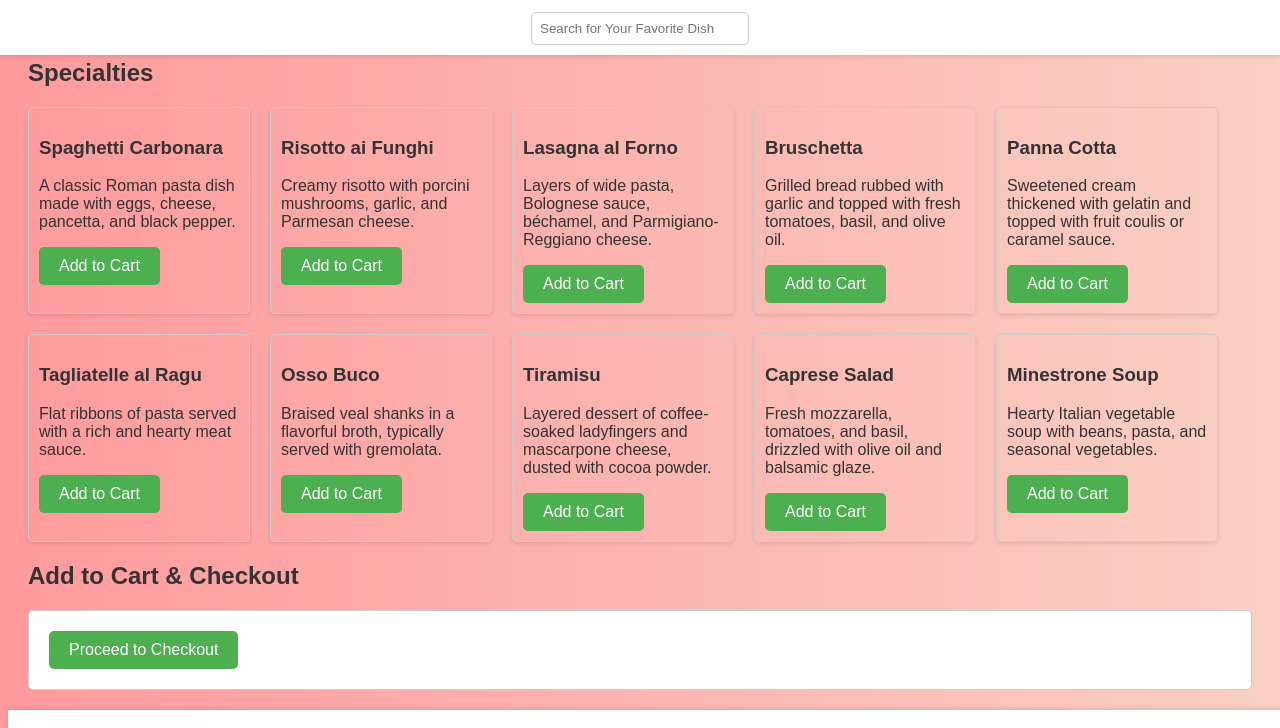
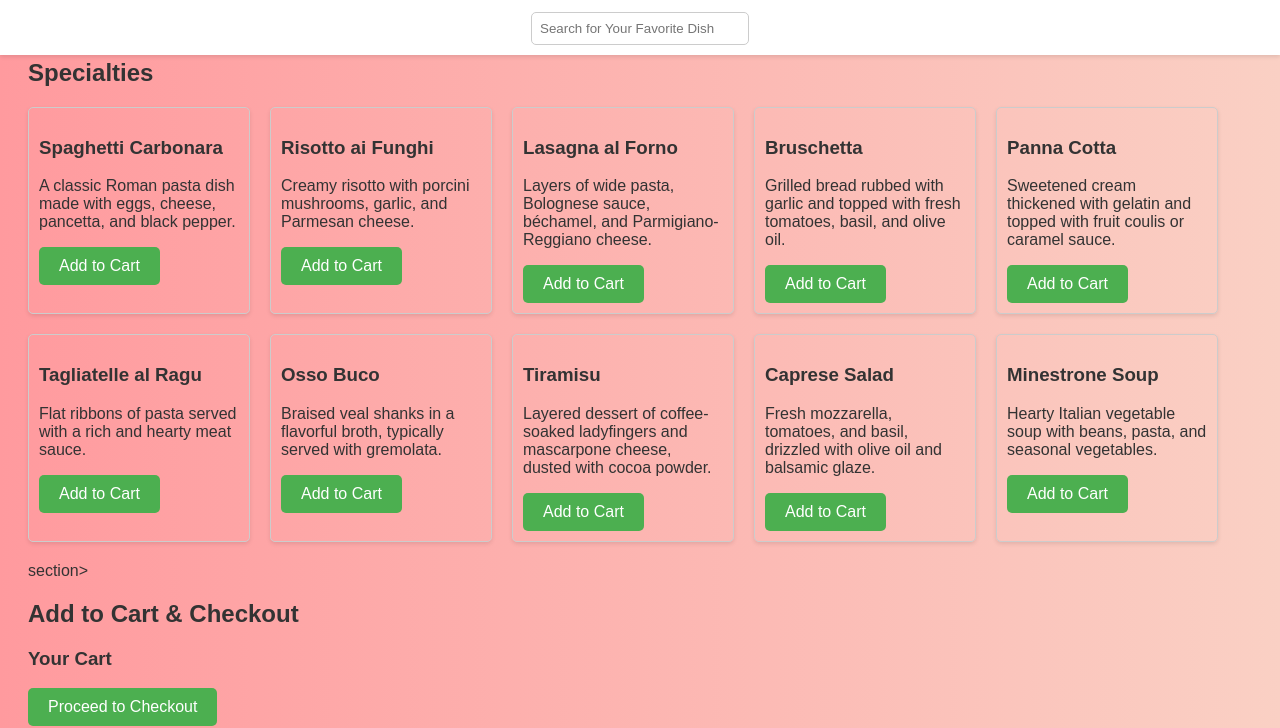
Before and after one commit to saksheekirans25/You1, a plain HTML site: page index.html in a window 1280 px wide. Shown: the part 79-807 px from the top of the page. Drawn offline with Linux system fonts and the light colour scheme.

Commit message:
Update index.html

```diff
--- a/index.html
+++ b/index.html
@@ -199,12 +199,13 @@
                 </div>
             </div>
         </section>
-        <section>
+        section>
             <h2>Add to Cart & Checkout</h2>
-            <div class="cart">
+            <div id="cart">
+                <h3>Your Cart</h3>
                 <!-- Cart items go here -->
-                <button onclick="checkout()">Proceed to Checkout</button>
             </div>
+            <button onclick="checkout()">Proceed to Checkout</button>
         </section>
     </main>
     <footer style="position: relative;">
```
